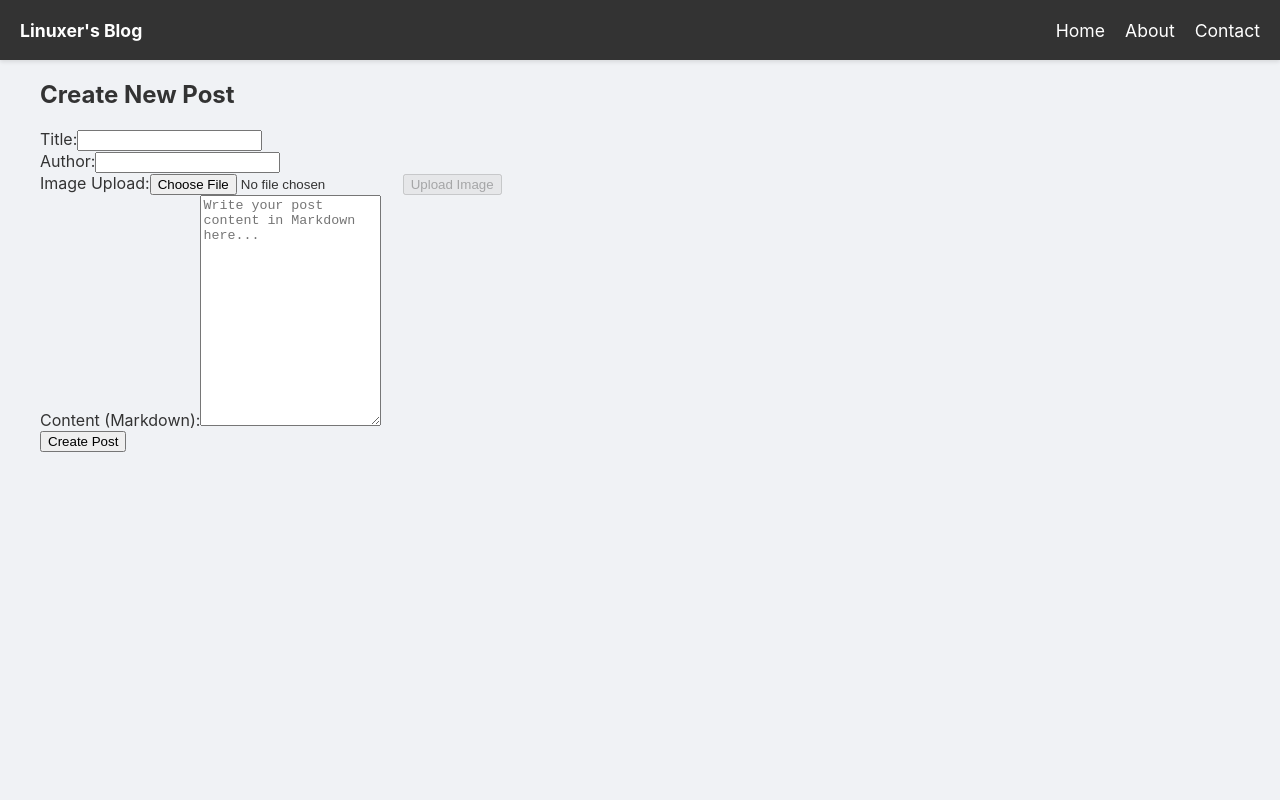
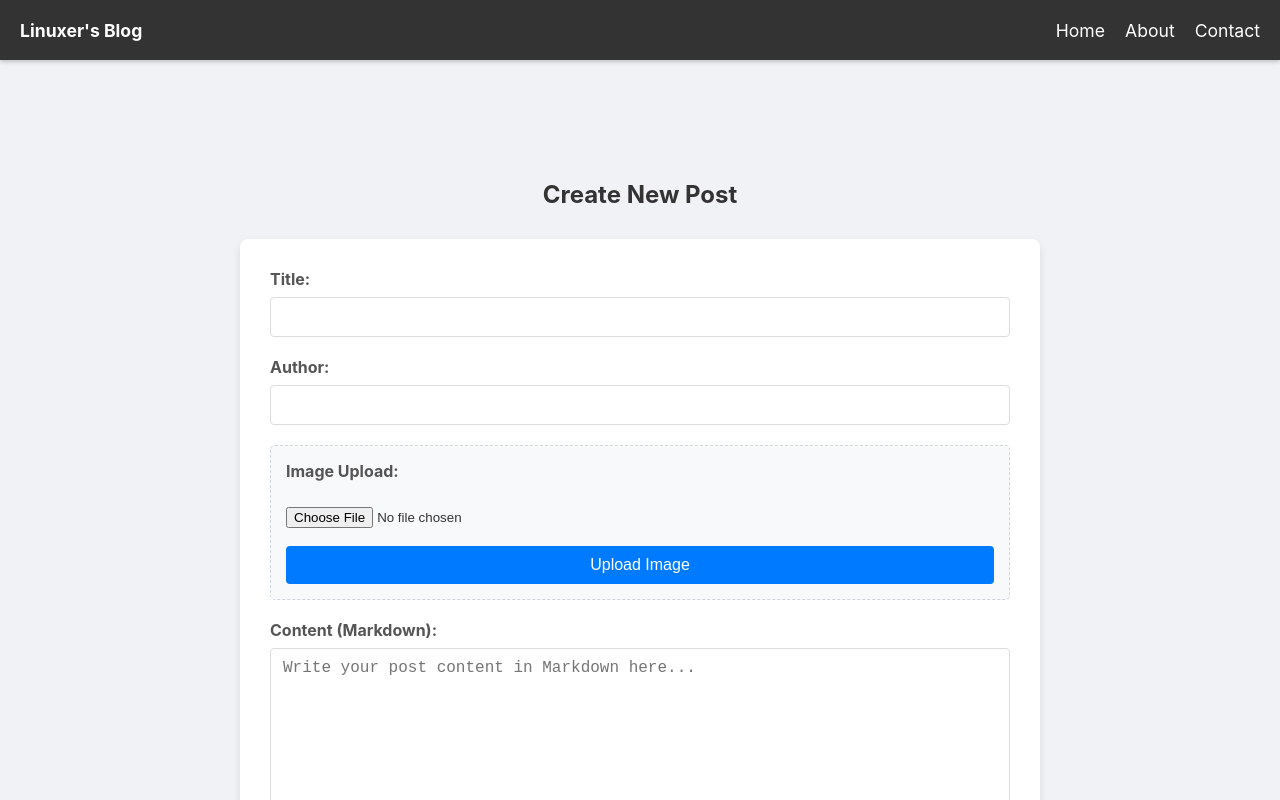
Before and after one commit to gg582/chi-blog, a React (Create React App) app in the folder blog-frontend/: page /new-post in a window 1280 px wide. Shown: the top 800 px of the page. Built offline with nearby package versions, Linux system fonts and the light colour scheme; sample sign-in values are in the browser's storage.

Commit message:
gemini broke out css, now recovered

```diff
--- a/blog-frontend/src/pages/NewPostPage.js
+++ b/blog-frontend/src/pages/NewPostPage.js
@@ -1,9 +1,13 @@
 // ~/chi-blog/blog-frontend/src/pages/NewPostPage.js
 
 import React, { useState } from "react";
-import { useNavigate, Link } from "react-router-dom"; // Link import added
+import { useNavigate, Link } from "react-router-dom";
+// The Header component is now included directly within NewPostPage for consistent styling.
+// If you have a global Header component, you might import it instead and adjust its styling.
+// import Header from '../components/Header';
+import "./NewPostPage.css"; // Assuming a dedicated CSS file for NewPostPage styles
 
-// Header component (unchanged)
+// Header component with basic inline styling for proper UI display
 function Header() {
   return (
     <header
@@ -21,6 +25,7 @@ function Header() {
         fontSize: "1.1rem",
         zIndex: 1000,
         justifyContent: "space-between",
+        boxShadow: "0 2px 4px rgba(0,0,0,0.1)", // Add shadow for depth
       }}
     >
       <div style={{ fontWeight: "bold" }}>Linuxer&apos;s Blog</div>
@@ -44,43 +49,51 @@ const navLinkStyle = {
   textDecoration: "none",
   marginLeft: "20px",
   fontWeight: "normal",
+  transition: "color 0.3s ease",
 };
 
+// NewPostPage component starts here
 function NewPostPage() {
+  // Define state variables
   const [title, setTitle] = useState("");
-  const [content, setContent] = useState(""); // Markdown content
+  const [content, setContent] = useState(""); // Markdown content for the post
   const [author, setAuthor] = useState("");
-  const [error, setError] = useState(null);
-  const [success, setSuccess] = useState(false);
-  const navigate = useNavigate();
+  const [error, setError] = useState(null); // For displaying error messages
+  const [success, setSuccess] = useState(false); // For displaying success messages
+  const navigate = useNavigate(); // Hook for programmatic navigation
 
-  // --- Image Upload States ---
-  const [selectedFile, setSelectedFile] = useState(null);
-  const [uploading, setUploading] = useState(false);
-  const [uploadError, setUploadError] = useState(null);
-  const [uploadedImageUrl, setUploadedImageUrl] = useState(""); // To store the URL of the uploaded image
-  // --- End Image Upload States ---
+  // --- Image Upload related state variables ---
+  const [selectedFile, setSelectedFile] = useState(null); // The file selected by the user
+  const [uploading, setUploading] = useState(false); // Flag to indicate if upload is in progress
+  const [uploadError, setUploadError] = useState(null); // For displaying image upload errors
+  const [uploadedImageUrl, setUploadedImageUrl] = useState(""); // Stores the URL of the uploaded image
+  // --- End Image Upload State variables ---
 
-  // Create slug from title: lowercase, remove invalid characters, replace spaces with dashes
+  // Utility function to create a slug from the post title
   const createSlug = (inputTitle) => {
     let slug = inputTitle.toLowerCase();
-    slug = slug.replace(/[^\p{L}\p{N}\s-]/gu, ""); // Keep letters, numbers, spaces, hyphens
-    slug = slug.replace(/[\s-]+/g, "-"); // Replace multiple spaces/hyphens with single hyphen
-    slug = slug.replace(/^-+|-+$/g, ""); // Trim hyphens from start/end
-    return slug || "untitled-post";
+    // Allow Unicode letters (e.g., Korean), numbers, spaces, and hyphens
+    slug = slug.replace(/[^\p{L}\p{N}\s-]/gu, "");
+    // Replace multiple spaces/hyphens with a single hyphen
+    slug = slug.replace(/[\s-]+/g, "-");
+    // Remove leading/trailing hyphens
+    slug = slug.replace(/^-+|-+$/g, "");
+    return slug || "untitled-post"; // Return a default slug if empty
   };
 
+  // Handler for form submission to create a new post
   const handleSubmit = async (e) => {
-    e.preventDefault();
-    setError(null);
-    setSuccess(false);
+    e.preventDefault(); // Prevent default form submission behavior
+    setError(null); // Clear previous error messages
+    setSuccess(false); // Clear previous success messages
 
-    // Basic validation
+    // Basic input validation
     if (!title || !content || !author) {
       setError("Please fill in all fields (Title, Content, Author).");
       return;
     }
 
+    // Generate and validate the slug
     const postSlug = createSlug(title);
     if (!postSlug || postSlug === "untitled-post") {
       setError(
@@ -89,54 +102,55 @@ function NewPostPage() {
       return;
     }
 
-    // THIS IS THE LINE YOU WERE ASKING ABOUT!
-    // Re-introducing backendUrl with postSlug in the path, as per your original NewPostPage.js
+    // Construct the backend URL, including the postSlug in the path as per your original design
     const backendUrl = `https://hobbies.yoonjin2.kr:8080/api/new-post/${encodeURIComponent(postSlug)}`;
+
+    // Data to be sent in the request body
+    const postData = { title, content, author };
 
     try {
       const response = await fetch(backendUrl, {
         method: "POST",
         headers: {
-          "Content-Type": "application/json",
-          // Assuming you have an authentication token from AuthContext
-          // 'Authorization': `Bearer ${yourAuthToken}`
+          "Content-Type": "application/json", // Required header for sending JSON data
+          // 'Authorization': `Bearer ${yourAuthToken}` // Uncomment if authentication token is needed
         },
-        // Sending the actual post data in the body
-        body: JSON.stringify({ title, content, author }),
+        body: JSON.stringify(postData), // Convert JavaScript object to JSON string for the body
       });
 
       if (!response.ok) {
-        // Attempt to parse error message from backend
+        // Attempt to parse specific error message from the backend response
         const errorData = await response
           .json()
           .catch(() => ({ message: response.statusText }));
         throw new Error(
-          `HTTP error! status: ${response.status} - ${errorData.message}`,
+          `HTTP Error! Status: ${response.status} - ${errorData.message}`,
         );
       }
 
-      const newPost = await response.json();
-      setSuccess(true);
-      // Clear form after successful submission
+      const newPost = await response.json(); // Parse the server's response (newly created post data)
+      setSuccess(true); // Set success status
+
+      // Clear form fields after successful submission
       setTitle("");
       setContent("");
       setAuthor("");
-      setUploadedImageUrl(""); // Clear uploaded image URL as well
-      setSelectedFile(null); // Clear selected file
+      setUploadedImageUrl(""); // Also clear the uploaded image URL
+      setSelectedFile(null); // Clear the selected file
 
-      // Optionally redirect to the new post's detail page or home
+      // Redirect to the new post's detail page after a short delay (assuming backend returns newPost.id)
       setTimeout(() => {
-        navigate(`/posts/${newPost.id}`); // Assuming newPost has an 'id' field returned from backend
+        navigate(`/posts/${newPost.id}`);
       }, 1500);
     } catch (e) {
-      setError(e.message);
+      setError(e.message); // Display error message if any occurs
     }
   };
 
-  // --- Image Upload Handlers (unchanged, as it's separate functionality) ---
+  // --- Image Upload Handler ---
   const handleFileChange = (e) => {
-    setSelectedFile(e.target.files[0]);
-    setUploadError(null);
+    setSelectedFile(e.target.files[0]); // Update state with the selected file
+    setUploadError(null); // Clear any previous upload errors
   };
 
   const handleImageUpload = async () => {
@@ -145,96 +159,114 @@ function NewPostPage() {
       return;
     }
 
-    setUploading(true);
-    setUploadError(null);
+    setUploading(true); // Set uploading status
+    setUploadError(null); // Clear errors
 
-    const formData = new FormData();
-    formData.append("image", selectedFile);
+    const formData = new FormData(); // Create FormData object for file upload
+    formData.append("image", selectedFile); // 'image' should match the backend's expected form field name
 
     try {
       const response = await fetch(
         "https://hobbies.yoonjin2.kr:8080/api/upload-image",
         {
           method: "POST",
-          body: formData,
-          // 'Authorization': `Bearer ${yourAuthToken}` // If image upload requires auth
+          body: formData, // When using FormData, Content-Type header is automatically set
+          // 'Authorization': `Bearer ${yourAuthToken}` // Uncomment if authentication is required for image upload
         },
       );
 
       if (!response.ok) {
-        const errorText = await response.text();
+        const errorText = await response.text(); // Parse text response for error message
         throw new Error(
-          `Upload failed! status: ${response.status} - ${errorText}`,
+          `Upload failed! Status: ${response.status} - ${errorText}`,
         );
       }
 
-      const result = await response.json();
-      setUploadedImageUrl(result.url);
+      const result = await response.json(); // Parse server response (uploaded image URL)
+      setUploadedImageUrl(result.url); // Update state with the image URL
+      // Automatically insert markdown image tag into the content textarea
       setContent(
         (prevContent) =>
           prevContent + `\n![Alt text for image](${result.url})\n`,
       );
-      setSelectedFile(null);
+      setSelectedFile(null); // Clear selected file after successful upload
     } catch (e) {
-      setUploadError(e.message);
+      setUploadError(e.message); // Set upload error message
     } finally {
-      setUploading(false);
+      setUploading(false); // Reset uploading status
     }
   };
-  // --- End Image Upload Handlers ---
+  // --- End Image Upload Handler ---
 
+  // Component rendering
   return (
-    <div className="new-post-page">
-      <Header />
-      <main className="container">
-        <h2>Create New Post</h2>
-        <form onSubmit={handleSubmit} className="new-post-form">
-          {error && <p className="error-message">{error}</p>}
+    <>
+      <Header /> {/* Render the Header component */}
+      <main style={mainStyle}>
+        <h2 style={h2Style}>Create New Post</h2>
+        <form onSubmit={handleSubmit} style={formStyle}>
+          {/* Error and success messages display */}
+          {error && <p style={errorMessageStyle}>{error}</p>}
           {success && (
-            <p className="success-message">Post created successfully!</p>
+            <p style={successMessageStyle}>Post created successfully!</p>
           )}
 
-          <div className="form-group">
-            <label htmlFor="title">Title:</label>
+          {/* Title input field */}
+          <div style={formGroupStyle}>
+            <label htmlFor="title" style={labelStyle}>
+              Title:
+            </label>
             <input
               type="text"
               id="title"
               value={title}
               onChange={(e) => setTitle(e.target.value)}
               required
+              style={inputStyle}
             />
           </div>
 
-          <div className="form-group">
-            <label htmlFor="author">Author:</label>
+          {/* Author input field */}
+          <div style={formGroupStyle}>
+            <label htmlFor="author" style={labelStyle}>
+              Author:
+            </label>
             <input
               type="text"
               id="author"
               value={author}
               onChange={(e) => setAuthor(e.target.value)}
               required
+              style={inputStyle}
             />
           </div>
 
           {/* --- Image Upload Section --- */}
-          <div className="form-group image-upload-section">
-            <label>Image Upload:</label>
-            <input type="file" accept="image/*" onChange={handleFileChange} />
+          <div style={{ ...formGroupStyle, ...imageUploadSectionStyle }}>
+            <label style={labelStyle}>Image Upload:</label>
+            <input
+              type="file"
+              accept="image/*"
+              onChange={handleFileChange}
+              style={fileInputStyle}
+            />
             <button
-              type="button"
+              type="button" // Use type="button" to prevent form submission
               onClick={handleImageUpload}
-              disabled={uploading || !selectedFile}
+              disabled={uploading || !selectedFile} // Disable if uploading or no file selected
+              style={buttonStyle}
             >
               {uploading ? "Uploading..." : "Upload Image"}
             </button>
-            {uploadError && <p className="error-message">{uploadError}</p>}
+            {uploadError && <p style={errorMessageStyle}>{uploadError}</p>}
             {uploadedImageUrl && (
-              <p className="success-message">
+              <p style={successMessageStyle}>
                 Image uploaded:{" "}
                 <a
                   href={uploadedImageUrl}
                   target="_blank"
                   rel="noopener noreferrer"
+                  style={{ color: "#007bff" }}
                 >
                   {uploadedImageUrl}
                 </a>
@@ -245,8 +277,11 @@ function NewPostPage() {
           </div>
           {/* --- End Image Upload Section --- */}
 
-          <div className="form-group">
-            <label htmlFor="content">Content (Markdown):</label>
+          {/* Content (Markdown) input field */}
+          <div style={formGroupStyle}>
+            <label htmlFor="content" style={labelStyle}>
+              Content (Markdown):
+            </label>
             <textarea
               id="content"
               value={content}
@@ -254,16 +289,148 @@ function NewPostPage() {
               rows="15"
               required
               placeholder="Write your post content in Markdown here..."
+              style={textareaStyle}
             ></textarea>
           </div>
 
-          <button type="submit" disabled={uploading}>
+          {/* Create Post button */}
+          <button type="submit" disabled={uploading} style={submitButtonStyle}>
             Create Post
           </button>
         </form>
       </main>
-    </div>
+    </>
   );
 }
 
 export default NewPostPage;
+
+// --- Inline Styles Definition (Can be moved to NewPostPage.css file) ---
+// These styles are applied inline for immediate visual feedback.
+// For better maintainability, consider moving them to an external CSS file.
+
+const mainStyle = {
+  maxWidth: "800px",
+  margin: "auto",
+  padding: "20px",
+  paddingTop: "100px", // Add padding to account for fixed header
+};
+
+const h2Style = {
+  textAlign: "center",
+  marginBottom: "30px",
+  color: "#333",
+};
+
+const formStyle = {
+  backgroundColor: "#fff",
+  padding: "30px",
+  borderRadius: "8px",
+  boxShadow: "0 4px 8px rgba(0,0,0,0.1)",
+};
+
+const formGroupStyle = {
+  marginBottom: "20px",
+};
+
+const labelStyle = {
+  display: "block",
+  marginBottom: "8px",
+  fontWeight: "bold",
+  color: "#555",
+};
+
+const inputStyle = {
+  width: "100%",
+  padding: "10px 12px",
+  border: "1px solid #ddd",
+  borderRadius: "4px",
+  boxSizing: "border-box",
+  fontSize: "1rem",
+};
+
+const textareaStyle = {
+  width: "100%",
+  padding: "10px 12px",
+  border: "1px solid #ddd",
+  borderRadius: "4px",
+  boxSizing: "border-box",
+  minHeight: "200px",
+  fontSize: "1rem",
+  resize: "vertical", // Allow vertical resizing
+};
+
+const buttonStyle = {
+  backgroundColor: "#007bff",
+  color: "white",
+  padding: "10px 15px",
+  border: "none",
+  borderRadius: "4px",
+  cursor: "pointer",
+  fontSize: "1rem",
+  transition: "background-color 0.3s ease",
+};
+
+const submitButtonStyle = {
+  backgroundColor: "#28a745", // Different color for the main submit button
+  color: "white",
+  padding: "12px 25px",
+  border: "none",
+  borderRadius: "5px",
+  cursor: "pointer",
+  fontSize: "1.1rem",
+  fontWeight: "bold",
+  display: "block", // Make button a block element to take full width
+  width: "100%",
+  marginTop: "30px",
+  transition: "background-color 0.3s ease",
+};
+
+// Hover effects (can be handled in CSS for better practice)
+// Note: Inline styles don't directly support :hover. This is for illustrative purposes.
+// For real applications, use CSS classes in NewPostPage.css
+/*
+buttonStyle[':hover'] = {
+  backgroundColor: '#0056b3',
+};
+submitButtonStyle[':hover'] = {
+  backgroundColor: '#218838',
+};
+*/
+
+const errorMessageStyle = {
+  color: "#dc3545",
+  backgroundColor: "#f8d7da",
+  border: "1px solid #f5c6cb",
+  padding: "10px",
+  borderRadius: "5px",
+  marginBottom: "20px",
+  textAlign: "center",
+};
+
+const successMessageStyle = {
+  color: "#28a745",
+  backgroundColor: "#d4edda",
+  border: "1px solid #c3e6cb",
+  padding: "10px",
+  borderRadius: "5px",
+  marginBottom: "20px",
+  textAlign: "center",
+};
+
+const imageUploadSectionStyle = {
+  display: "flex",
+  flexDirection: "column", // Stack elements vertically
+  gap: "10px", // Space between elements
+  padding: "15px",
+  backgroundColor: "#f8f9fa",
+  border: "1px dashed #ced4da",
+  borderRadius: "5px",
+  marginBottom: "20px",
+};
+
+const fileInputStyle = {
+  padding: "8px 0",
+};
+
+// --- End Inline Styles Definition ---
```
